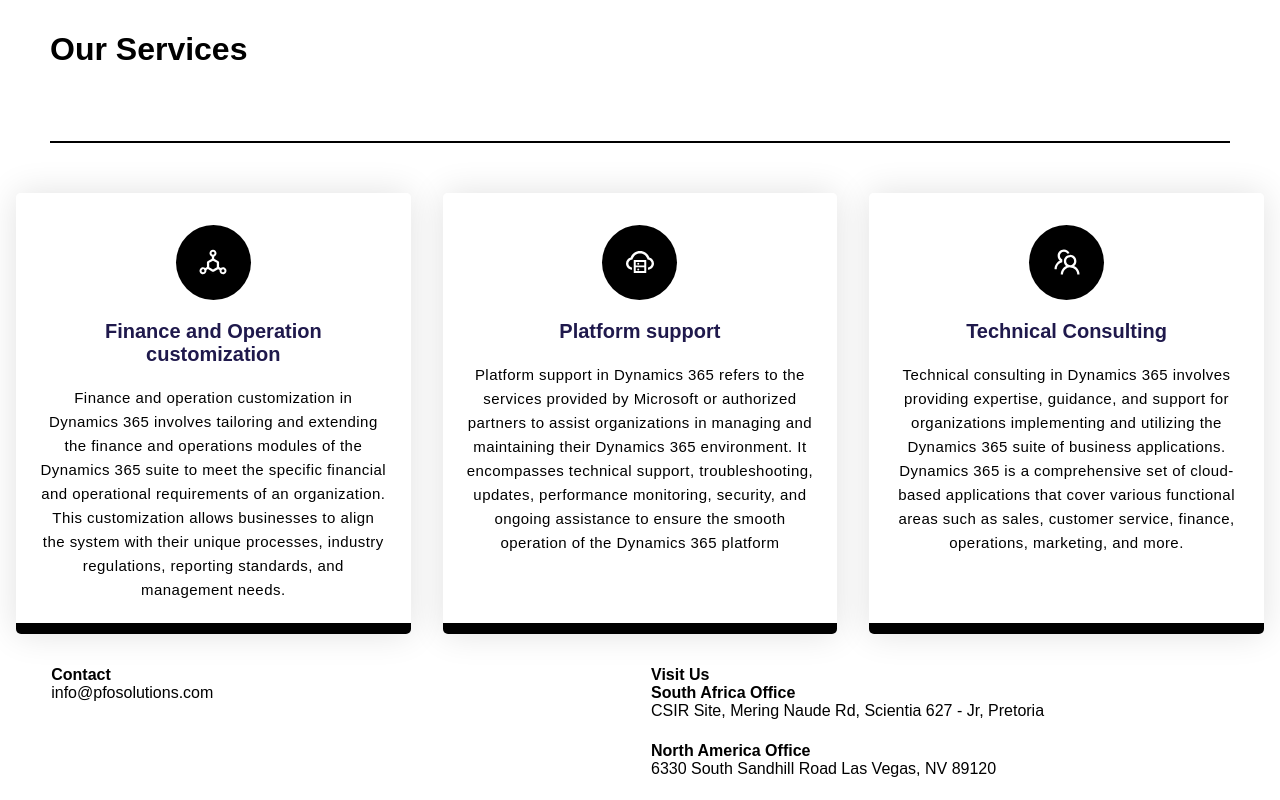
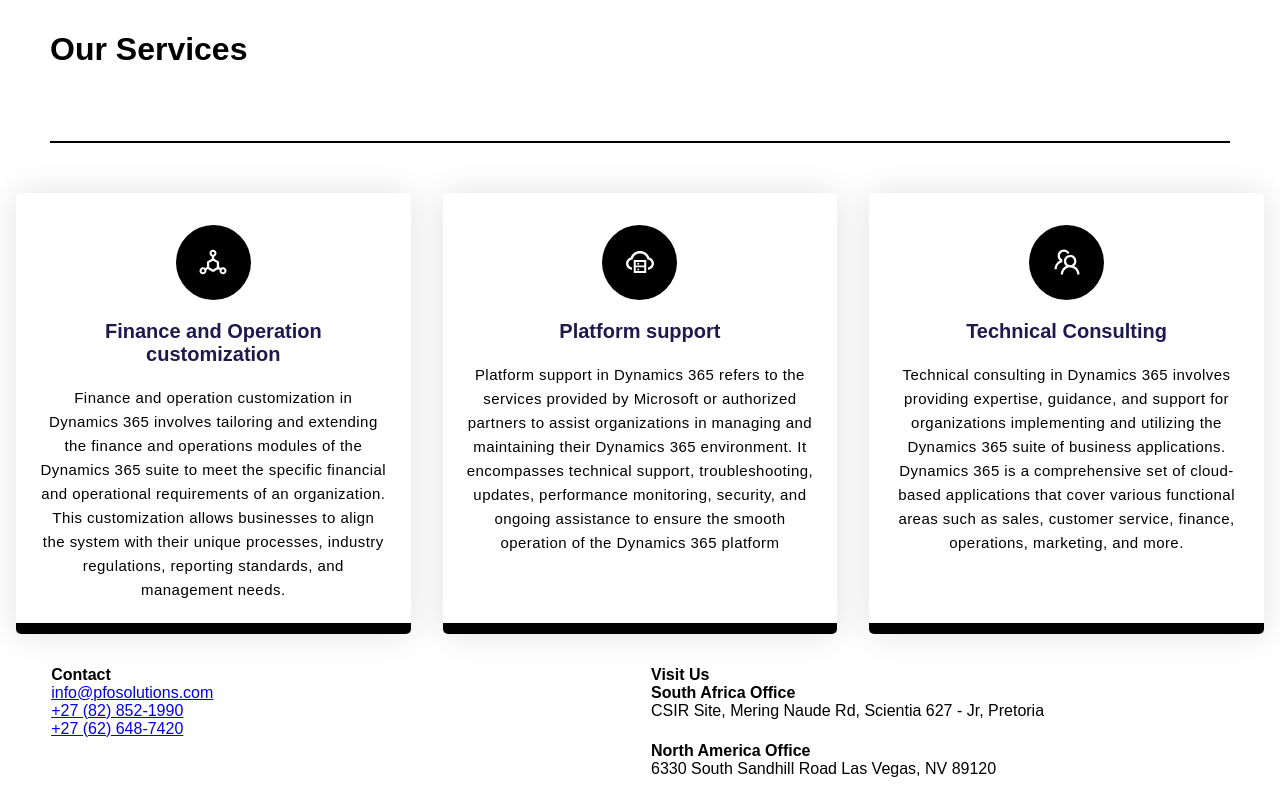
Before and after one commit to wianvanniekerk/pfowebsite, a React (Create React App) app: page / in a window 1280 px wide. Shown: the part 1976-2776 px from the top of the page. Built offline with nearby package versions, Linux system fonts and the light colour scheme.

Commit message:
Update Footer.js

```diff
--- a/src/components/Footer/Footer.js
+++ b/src/components/Footer/Footer.js
@@ -10,7 +10,13 @@
 				<h4>Contact</h4>
 				<div class="cgroup">
 					<div class="singleitem">
-						info@pfosolutions.com
+						<a href="mailto:info@pfosolutions.com">info@pfosolutions.com</a>
+					</div>
+					<div class="singleitem">
+						<a href="tel:+27 (82) 852-1990">+27 (82) 852-1990</a>
+					</div>
+					<div class="singleitem">
+						<a href="tel:+27 (62) 648-7420">+27 (62) 648-7420</a>
 					</div>
 
 					<div class="singlesocial">
```
